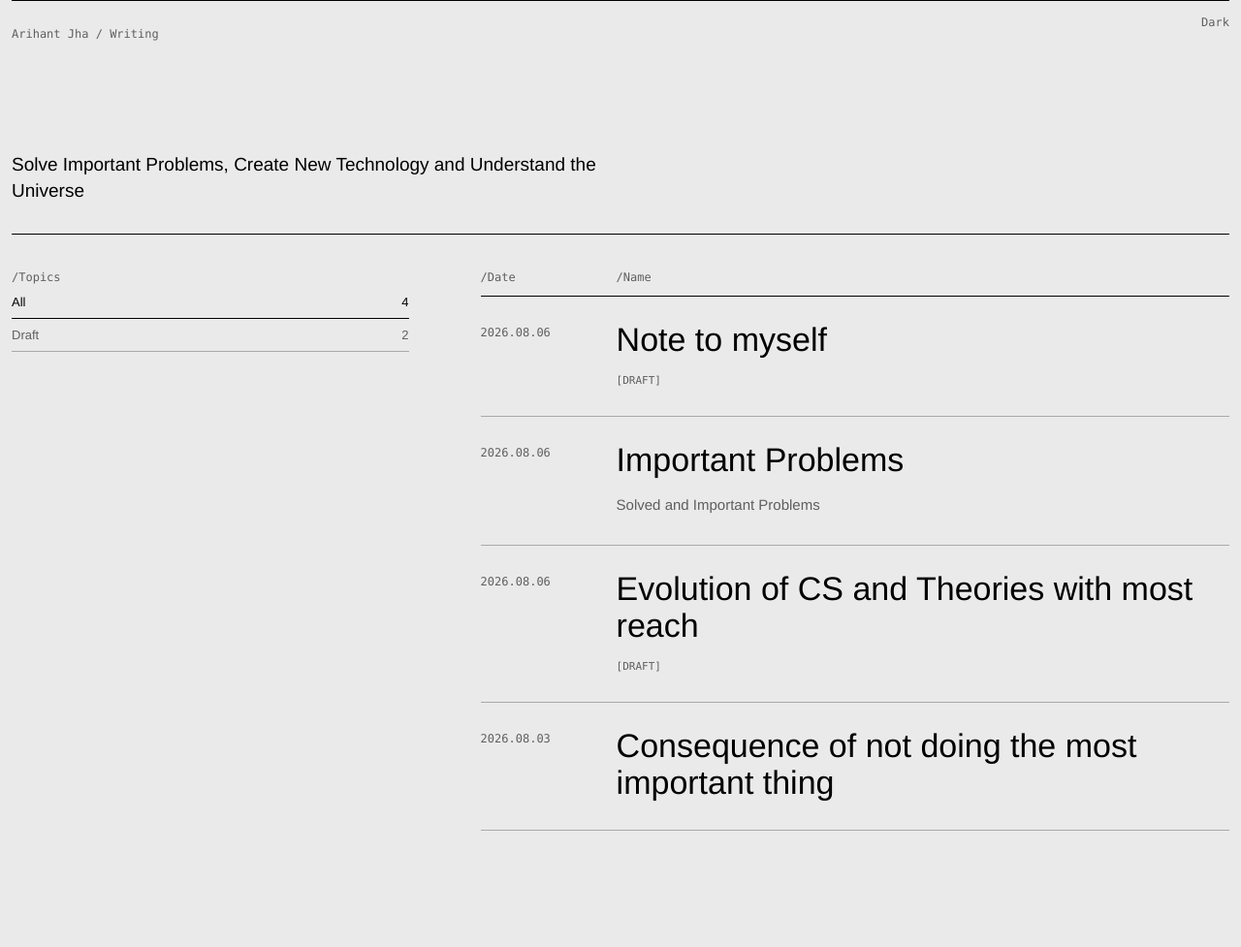
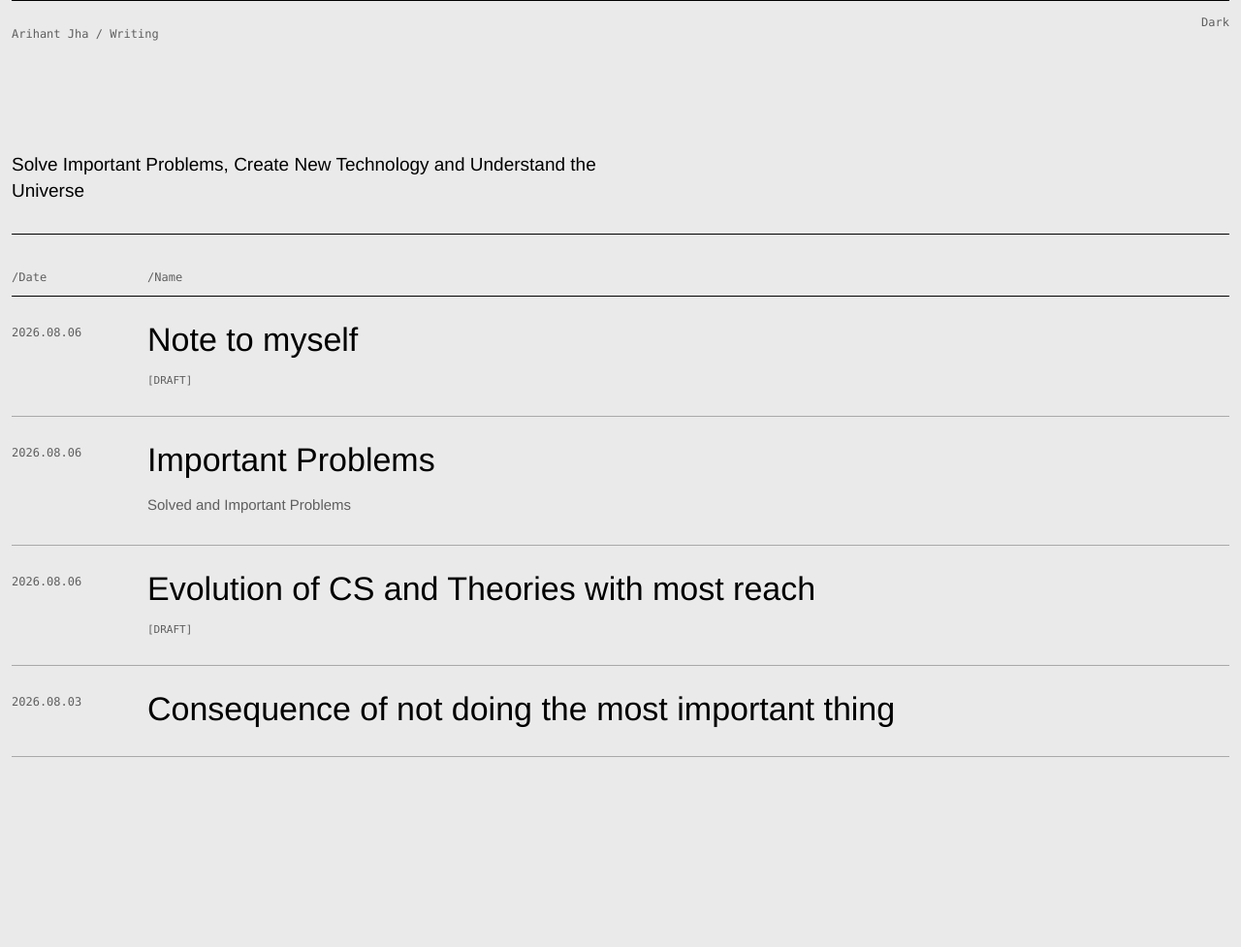
Before and after one commit to arihant-jha/arihant-jha.github.io, a Jekyll site: the page built from index.html, in a window 1280 px wide. Shown: the whole page at 97% size. Built offline with Jekyll 4.4.1, drawn with Linux system fonts in a browser that asks for light colours; after the commit the page ends 901 px from its top, so only the background shows below that.

Commit message:
Remove topics sidebar

```diff
--- a/assets/site.css
+++ b/assets/site.css
@@ -139,32 +139,9 @@ main {
 }
 
 .archive {
-  display: grid;
-  grid-template-columns: minmax(160px, 32vw) minmax(0, 1fr);
-  gap: 74px;
+  display: block;
   padding: 36px 0 120px;
   border-top: 1px solid var(--ink);
-}
-
-.filters {
-  position: sticky;
-  top: 12px;
-  align-self: start;
-}
-
-.filter {
-  display: flex;
-  justify-content: space-between;
-  gap: 16px;
-  padding: 9px 0;
-  border-bottom: 1px solid var(--rule);
-  color: var(--muted);
-  font-size: 13px;
-}
-
-.filter.active {
-  border-color: var(--ink);
-  color: var(--ink);
 }
 
 .list-header,
@@ -395,12 +372,8 @@ main {
   }
 
   .archive {
-    grid-template-columns: 1fr;
-    gap: 32px;
     padding-bottom: 80px;
   }
-
-  .filters { position: static; }
 
   .list-header { display: none; }
 
--- a/index.html
+++ b/index.html
@@ -9,15 +9,6 @@ title: Writing
 </section>
 
 <section class="archive" aria-label="Posts">
-  <aside class="filters" aria-label="Topics">
-    <p class="section-label">/Topics</p>
-    <div class="filter active">All <span>{{ site.posts | size }}</span></div>
-    {% assign tags = site.tags | sort %}
-    {% for tag in tags %}
-      <div class="filter">{{ tag[0] }} <span>{{ tag[1] | size }}</span></div>
-    {% endfor %}
-  </aside>
-
   <div class="post-list">
     <div class="list-header" aria-hidden="true">
       <span>/Date</span>
```
